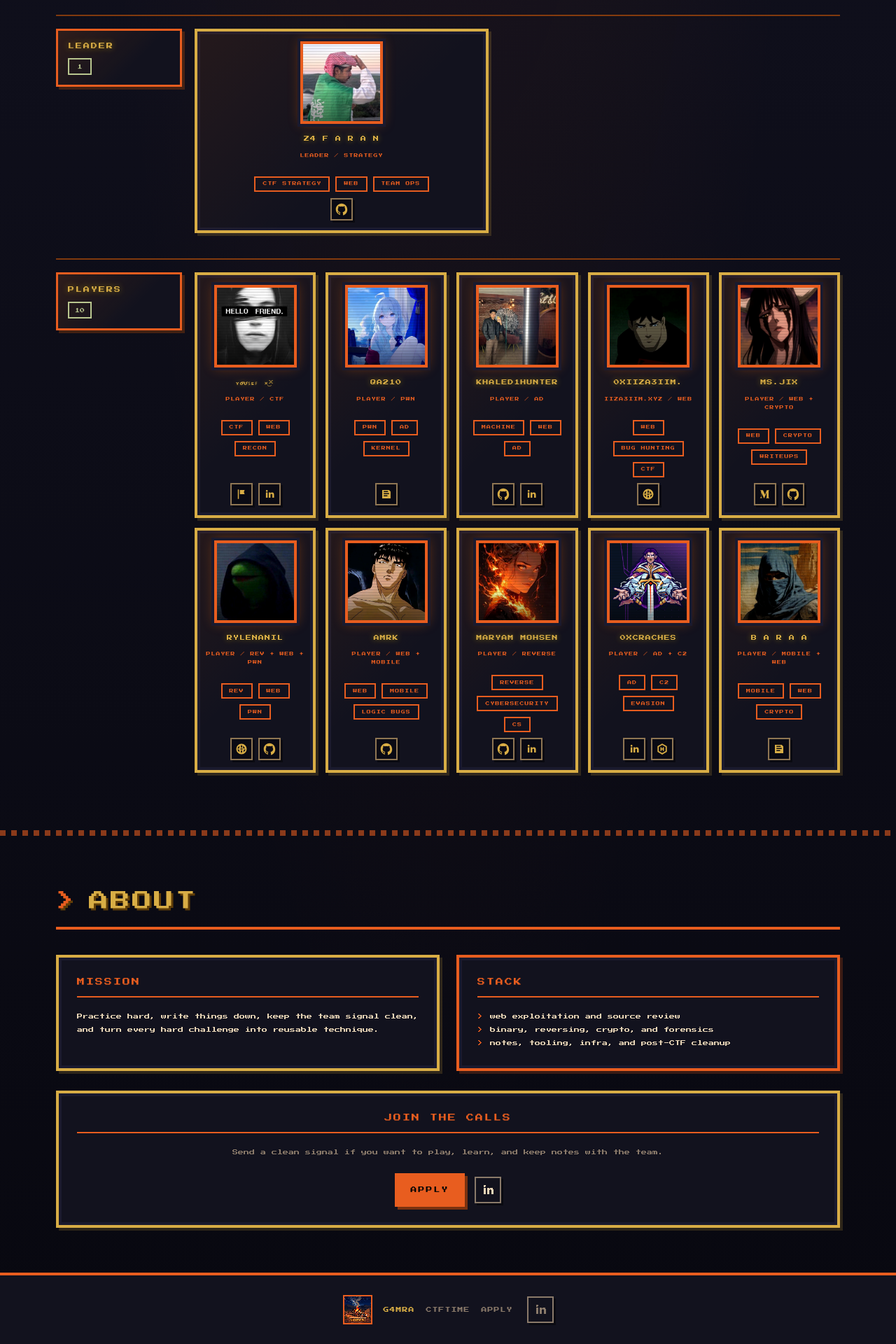
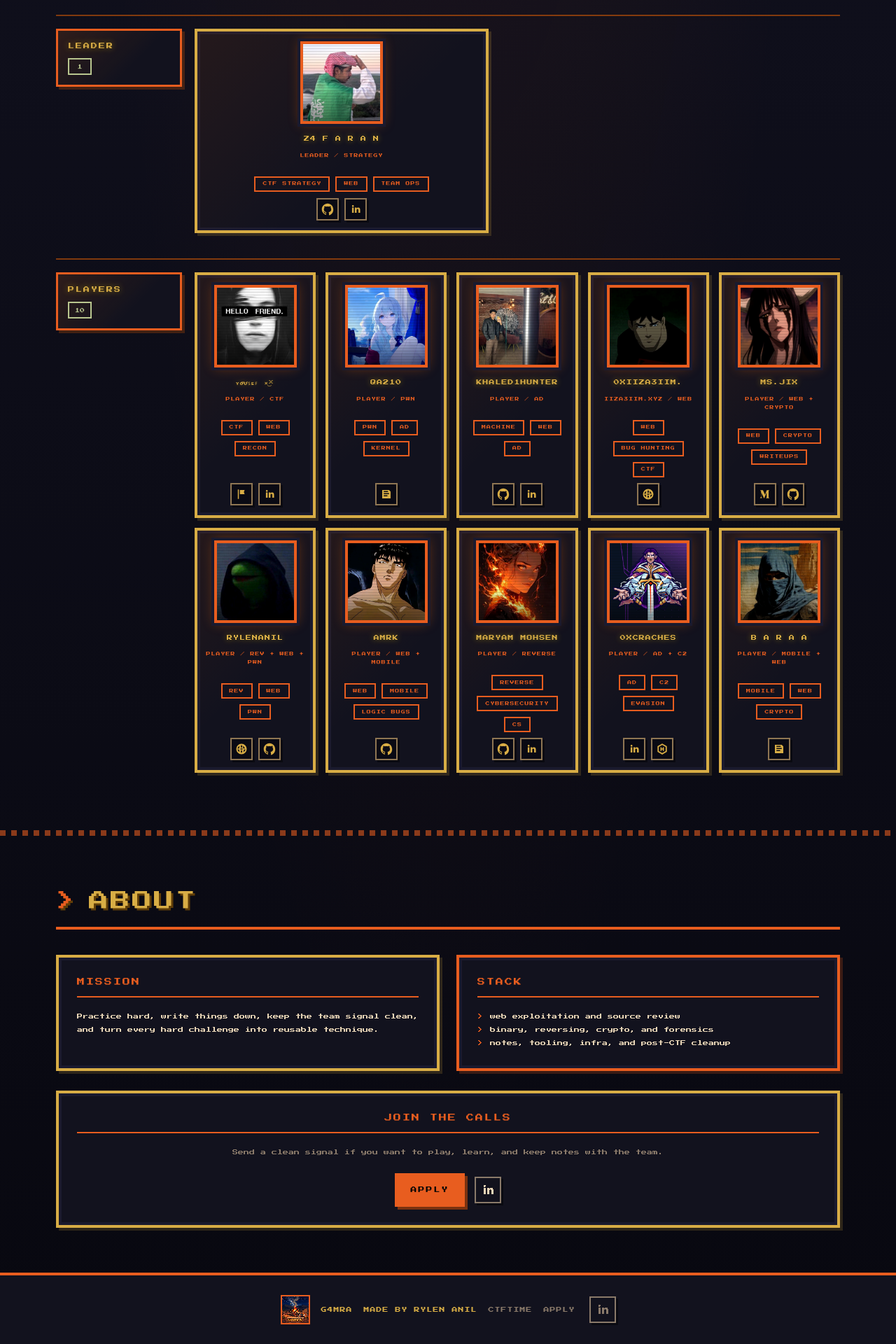
Before and after one commit to rylena/g4mrasite, a React (Vite) app: page / in a window 1280 px wide. Shown: the part 2755-4675 px from the top of the page at 70% size. Built offline with nearby package versions, Linux system fonts and the light colour scheme.

Commit message:
Update leader links and footer credit

```diff
--- a/src/data/ctftime.generated.ts
+++ b/src/data/ctftime.generated.ts
@@ -23,7 +23,7 @@ export type CtftimeMember = {
   href: string;
 };
 
-export const ctftimeGeneratedAt = "2026-05-26T10:39:24.862Z";
+export const ctftimeGeneratedAt = "2026-05-26T11:37:30.821Z";
 
 export const teamProfile = {
   "id": 424985,
--- a/src/data/members.ts
+++ b/src/data/members.ts
@@ -21,7 +21,10 @@ export const members: Member[] = [
     bio: "Leads G4mra's event planning, live CTF calls, and practice direction so the team keeps pressure on the right targets.",
     specialties: ["ctf strategy", "web", "team ops"],
     image: "./assets/members/Z 4 f a r a n.png",
-    links: [{ type: "github", label: "GitHub", href: "https://github.com/Z4faran" }],
+    links: [
+      { type: "github", label: "GitHub", href: "https://github.com/MAZEN9904" },
+      { type: "linkedin", label: "LinkedIn", href: "https://www.linkedin.com/in/mazen-magdy-4700482a4/" },
+    ],
     palette: "ember",
   },
   {
--- a/src/main.tsx
+++ b/src/main.tsx
@@ -678,6 +678,7 @@ function App() {
         <footer className="site-footer">
           <img src="./assets/g4mra-logo.png" alt="" />
           <span>G4mra</span>
+          <span>made by Rylen Anil</span>
           <a href={links.ctftime} target="_blank" rel="noreferrer">
             ctftime
           </a>
```
